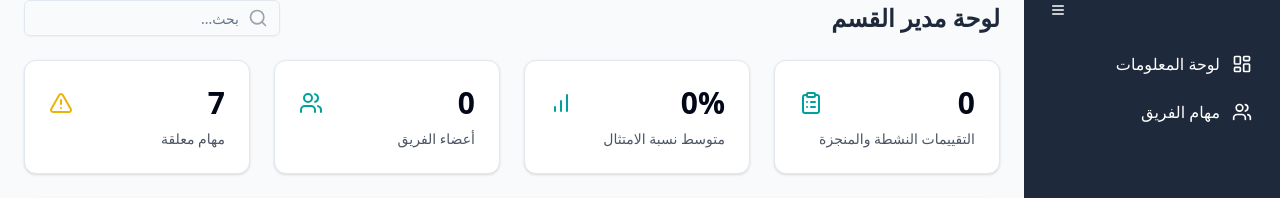
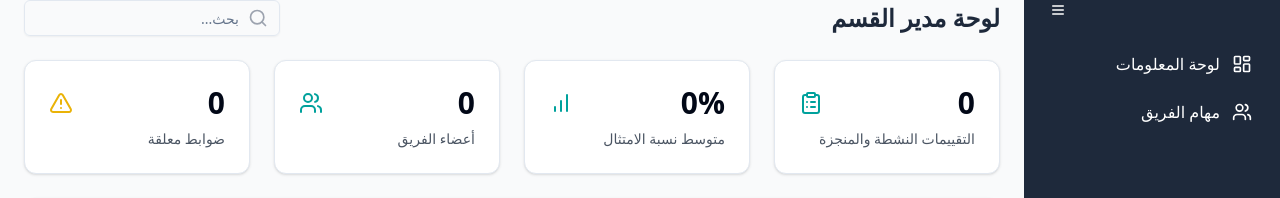
Before and after one commit to kha09/cscc_demo, a Next.js app: page /department-manager in a window 1280 px wide. Shown: the part 112-310 px from the top of the page. Built offline with nearby package versions, Linux system fonts and the light colour scheme.

Commit message:
finished main department manager page

```diff
--- a/app/department-manager/page.tsx
+++ b/app/department-manager/page.tsx
@@ -448,6 +448,13 @@ export default function DepartmentManagerDashboardPage() {
           managerTasks.reduce((sum, task) => sum + calculateProgress(task), 0) / managerTasks.length
         );
 
+    // --- Calculate Pending Controls Count Before Return ---
+    const pendingControlsCount = isLoadingTasks
+      ? 0 // Default to 0 if loading
+      : managerTasks.flatMap(task => task.controlAssignments)
+                    .filter(assignment => assignment.complianceLevel === null)
+                    .length;
+
     // Return statement now only includes the main content for the page,
     // as the header and sidebar are handled by layout.tsx
   return (
@@ -518,10 +525,13 @@ export default function DepartmentManagerDashboardPage() {
 
               <Card className="p-6">
                 <div className="flex justify-between items-center">
-                 <div className="text-3xl font-bold">7</div> {/* Placeholder */}
+                  {/* Display the count of pending controls */}
+                  <div className="text-3xl font-bold">
+                    {isLoadingTasks ? '...' : pendingControlsCount}
+                  </div>
                   <AlertTriangle className="h-6 w-6 text-yellow-500" />
                 </div>
-               <div className="text-sm text-gray-600 mt-2">مهام معلقة</div>
+                <div className="text-sm text-gray-600 mt-2">ضوابط معلقة</div> {/* Updated text to reflect controls */}
              </Card>
             {/* ... other cards ... */}
           </div>
```
Lines whose indentation alone changed are shown as unchanged.
